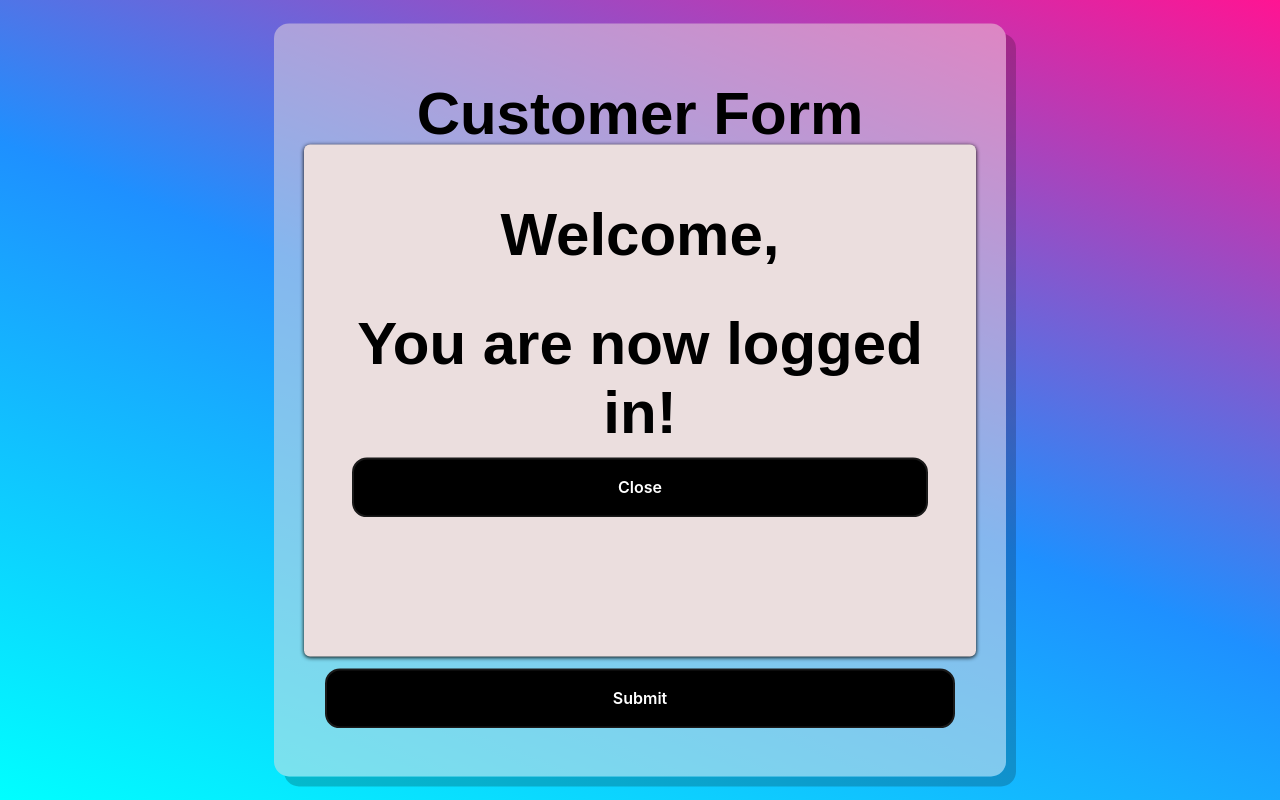
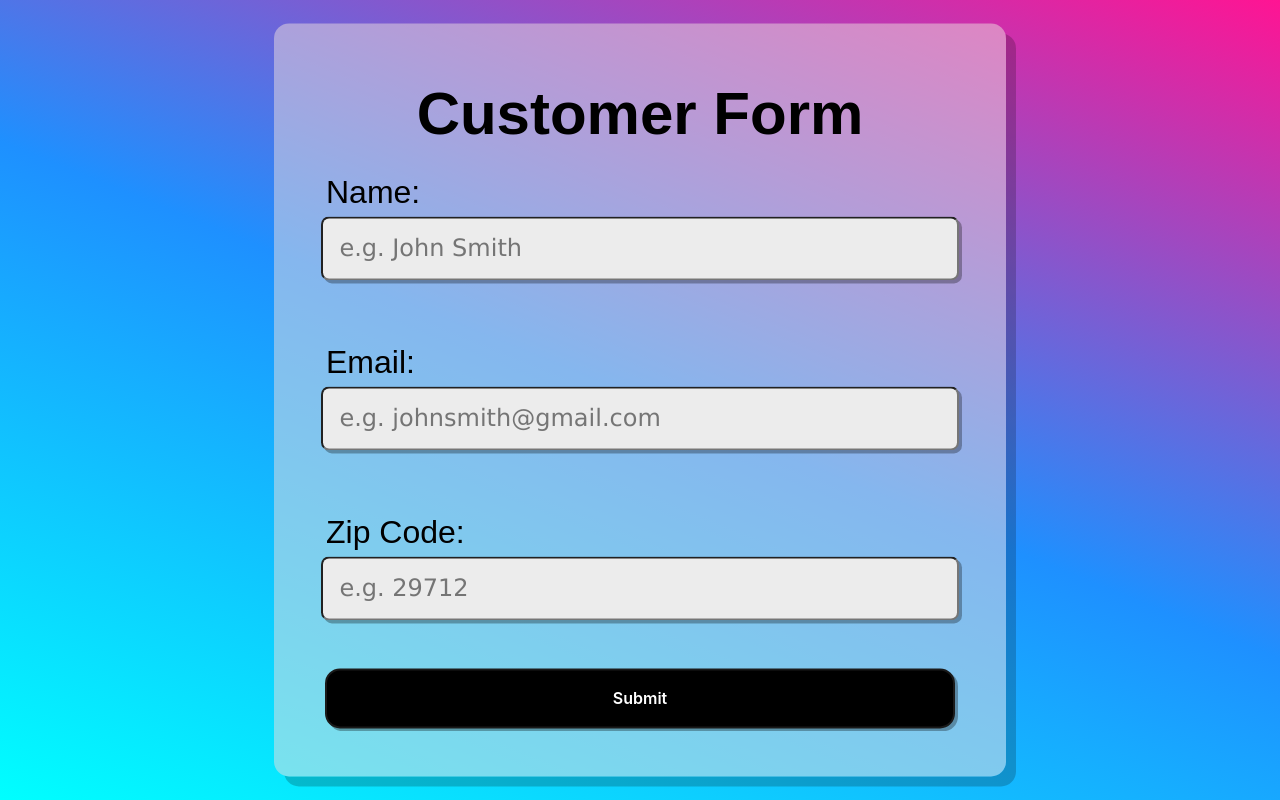
Before and after one commit to justwillj/Customer-form-exercise-v1, a React (Create React App) app: page / in a window 1280 px wide. Built offline with nearby package versions, Linux system fonts and the light colour scheme.

Commit message:
Updated the read me

```diff
--- a/src/components/app/App.js
+++ b/src/components/app/App.js
@@ -1,12 +1,16 @@
 import Input from "../input/Input";
 import "./App.css";
 import { useState } from "react";
-import ErrorMessage from "../errorMessage/ErrorMessage";
 import Modal from "../modal/Modal";
 
 const App = () => {
+  //Holds onto the name value
   const [name, setName] = useState("");
+
+  //Holds onto the email value
   const [email, setEmail] = useState("");
+
+  //Holds onto the zipcode value
   const [zipCode, setZipCode] = useState("");
 
   //Link that helped me with this
@@ -18,43 +22,91 @@ const App = () => {
   const [emailError, setEmailError] = useState(false);
   const [zipCodeError, setZipCodeError] = useState(false);
 
-  const [loggedIn, setLoggedIn] = useState(true);
+  //Toggles on and off the modal if the login was successful
+  const [loggedIn, setLoggedIn] = useState(false);
 
+  /**
+   * Checks over all of the inputs to make sure they are correctly formatted
+   * @param {SubmitEvent} event - When the user submit the form
+   */
   const formCheck = (event) => {
     //Handles the name check
     if (name.length < 3) {
       setNameError(true);
       event.preventDefault();
+    } else {
+      setNameError(false);
     }
 
     //Handles the email check
     if (!email.match(validEmail)) {
       setEmailError(true);
       event.preventDefault();
+    } else {
+      setEmailError(false);
     }
 
     //Handles the zip code check
-    if (!/^\d{5}(-\d{4})?$/.test(zipCode) && zipCode.length === 0) {
+    //Link that helped me with this
+    //https://www.javascript-coder.com/form-validation/javascript-zip-code-validation/
+    if (!/^\d{5}(-\d{4})?$/.test(zipCode)) {
       setZipCodeError(true);
       event.preventDefault();
+    } else {
+      setZipCodeError(false);
+    }
+
+    // //Displays the modal with a successful login
+    if (
+      name.length >= 3 &&
+      email.match(validEmail) &&
+      /^\d{5}(-\d{4})?$/.test(zipCode)
+    ) {
+      setLoggedIn(true);
+      event.preventDefault();
+      setNameError(false);
+      setEmailError(false);
+      setZipCodeError(false);
     }
   };
 
+  /**
+   * Sets the value of name to whatever is in name input field
+   * @param {onChange} e - updates the value when the input value changes
+   */
   const inputOnChangeName = (e) => {
     setName(e.target.value);
   };
 
+  /**
+   * Sets the value of email to whatever is in email input field
+   * @param {onChange} e - updates the value when the input value changes
+   */
   const inputOnChangeEmail = (e) => {
     setEmail(e.target.value);
   };
 
+  /**
+   * Sets the value of zip code to whatever is in zip code input field
+   * @param {onChange} e - updates the value when the input value changes
+   */
   const inputOnChangeZipCode = (e) => {
     setZipCode(e.target.value);
   };
 
+  /**
+   * Closes the modal and resets all the input values back to blank
+   */
+  const closeModal = () => {
+    setLoggedIn(false);
+    setName("");
+    setEmail("");
+    setZipCode("");
+  };
+
   return (
     <div className="main">
-      {loggedIn ? <Modal name={name} /> : null}
+      {loggedIn ? <Modal name={name} onClick={closeModal} /> : null}
       <h1>Customer Form </h1>
       <form onSubmit={formCheck} noValidate>
         <Input
--- a/src/components/errorMessage/ErrorMessage.css
+++ /dev/null
@@ -1,3 +0,0 @@
-p {
-  color: red;
-}
--- a/src/components/errorMessage/ErrorMessage.js
+++ /dev/null
@@ -1,5 +0,0 @@
-import React from "react";
-const ErrorMessage = () => {
-  <p>dfsfsdafasdfsf</p>;
-};
-export default ErrorMessage;
--- a/src/components/input/Input.css
+++ b/src/components/input/Input.css
@@ -4,22 +4,22 @@ input {
   border-radius: 8px;
   font-family:'Lucida Sans', 'Lucida Sans Regular', 'Lucida Grande', 'Lucida Sans Unicode', Geneva, Verdana, sans-serif;
   background-color: rgb(236, 236, 236);
-
+  box-shadow: 3px 3px rgba(0, 0, 0, 0.3);
 }
 input[type="text"] {
   font-size: 24px;
 }
 input[type="text"]:focus {
-    outline: 2px solid green;
-     border: 1.5px solid green;
+    outline: 2px solid rgb(44, 107, 243);
+    border: 2px solid rgb(44, 107, 243);
   }
 
 input[type="email"] {
   font-size: 24px;
 }
 input[type="email"]:focus {
-    outline: 2px solid green;
-     border: 1.5px solid green;
+    outline: 2px solid rgb(44, 107, 243);
+    border: 3px solid rgb(44, 107, 243);
   }
 
 input[type="number"] {
@@ -27,8 +27,8 @@ input[type="number"] {
 }
 
 input[type="number"]:focus {
-    outline: 2px solid green;
-     border: 1.5px solid green;
+    outline: 2px solid rgb(44, 107, 243);
+    border: 2px solid rgb(44, 107, 243);
   }
 div {
   padding: 1rem;
--- a/src/components/modal/Modal.css
+++ b/src/components/modal/Modal.css
@@ -1,11 +1,14 @@
+
 .modal {
     box-shadow: 0 1px 4px rgba(0, 0, 0, 2);
     border-radius: 6px;
-    background-color: rgba(235, 222, 222);
+    background: rgb(255, 255, 255)
+    linear-gradient(22deg, rgb(187, 240, 240), rgb(134, 189, 243), rgb(247, 140, 197)) fixed;
+
     padding: 1rem;
     text-align: center;
-    height: 30rem;
-    width: 40rem;
+    height: 28rem;
+    width: 45rem;
     z-index: 10;
     position: absolute;
     top: 20vh;
@@ -13,6 +16,7 @@
     left: 50%;
     top: 50%;
     transform: translate(-50%, -50%);
+
   }
 
   button {
@@ -28,7 +32,7 @@
     font-size: 16px;
     font-weight: 600;
     line-height: normal;
-    margin: 0;
+    margin-top: 4.5rem;
     min-height: 60px;
     min-width: 0;
     outline: none;
```
Also changed, not shown: 1 other file (tests, documents, lock files or other folders).
